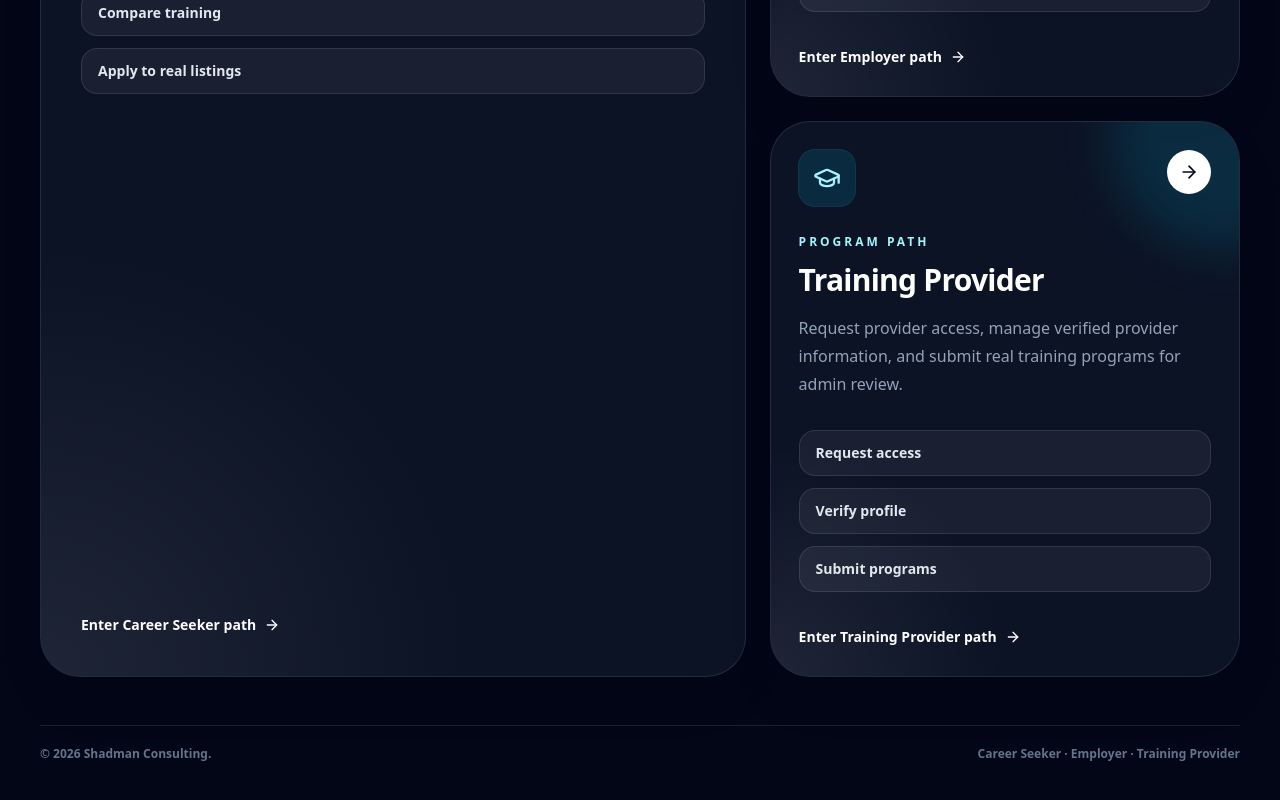
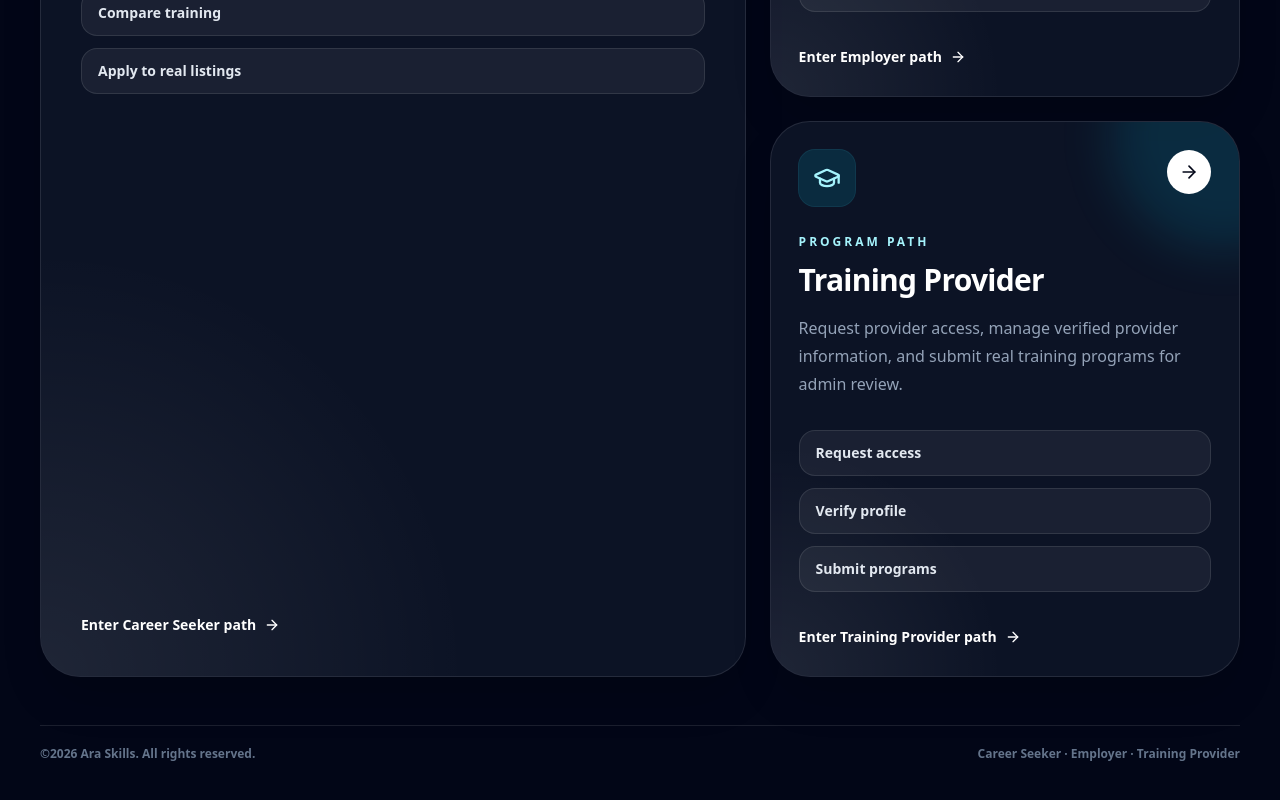
Before and after one commit to sashadman/forge, a Next.js app: page / in a window 1280 px wide. Shown: the part 1025-1825 px from the top of the page. Built offline with nearby package versions, Linux system fonts and the light colour scheme.

Commit message:
Fix homepage copyright branding

```diff
--- a/app/page.tsx
+++ b/app/page.tsx
@@ -151,7 +151,7 @@ export default function HomePage() {
         </section>
 
         <footer className="relative flex flex-col justify-between gap-3 border-t border-white/10 py-5 text-xs font-semibold text-slate-500 sm:flex-row">
-          <p>© {new Date().getFullYear()} Shadman Consulting.</p>
+          <p>©{new Date().getFullYear()} {siteConfig.name}. All rights reserved.</p>
           <p>Career Seeker · Employer · Training Provider</p>
         </footer>
       </section>
```
